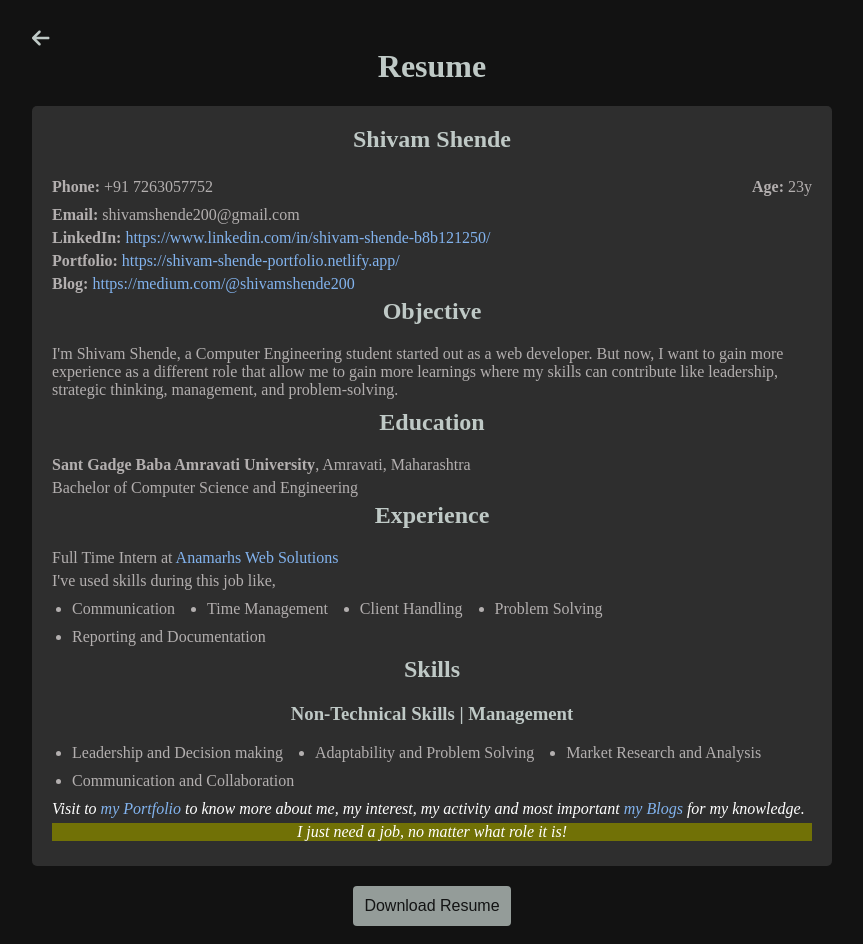
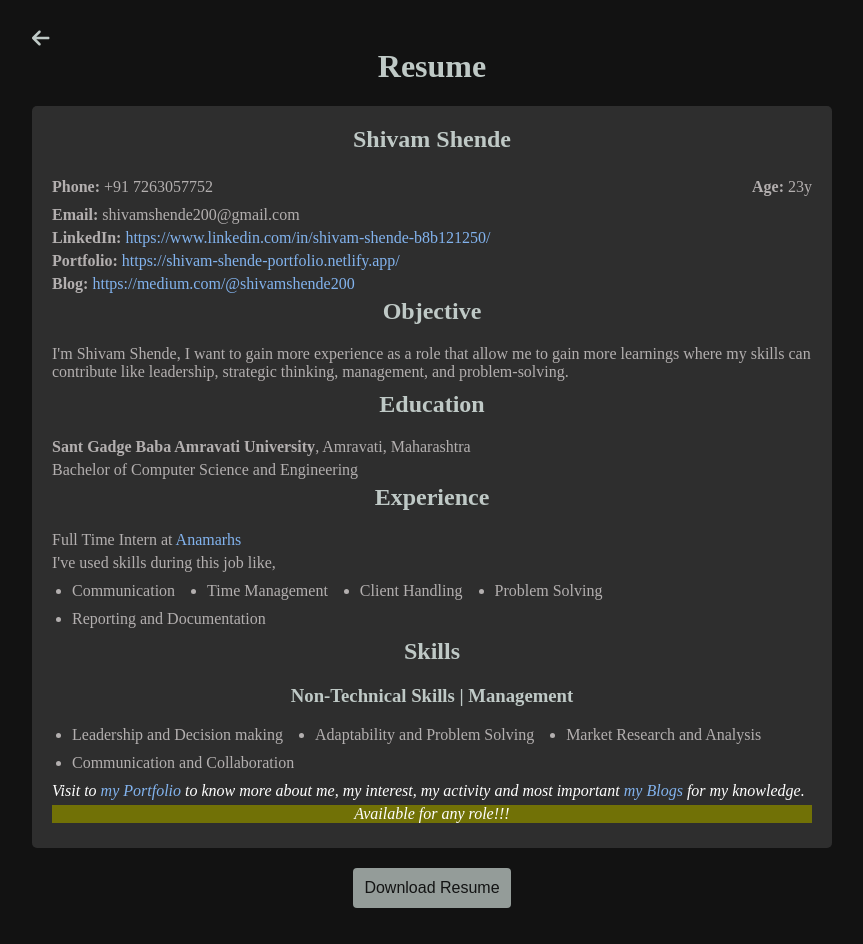
Before and after one commit to shivamshende/my-portfolilo, a React (Vite) app: page /resume in a window 1280 px wide. Shown: the whole page, without its empty margins (208-1071 px from the left). Built offline with nearby package versions, Linux system fonts and the light colour scheme.

Commit message:
update resume

```diff
--- a/src/components/Resume/Resume.jsx
+++ b/src/components/Resume/Resume.jsx
@@ -19,8 +19,6 @@ const Resume = () => {
                 <h1>Resume</h1>
                 <div ref={resumeRef} className="resume-content">
                     <h2>Shivam Shende</h2>
-                    {/* <p><strong>Phone:</strong> +91 7263057752</p>
-                    <p><strong>Age:</strong> 23y</p> */}
                     <div className="contact-row">
                         <p><strong>Phone:</strong> +91 7263057752</p>
                         <p><strong>Age:</strong> 23y</p>
@@ -33,7 +31,7 @@ const Resume = () => {
 
                     <div className='adjective'>
                         <h2>Objective</h2>
-                        <p>I'm Shivam Shende, a Computer Engineering student started out as a web developer. But now, I want to gain more experience as a different role that allow me to gain more learnings where my skills can contribute like leadership, strategic thinking, management, and problem-solving.</p>
+                        <p>I'm Shivam Shende, I want to gain more experience as a role that allow me to gain more learnings where my skills can contribute like leadership, strategic thinking, management, and problem-solving.</p>
                     </div>
 
                     <h2>Education</h2>
@@ -41,7 +39,7 @@ const Resume = () => {
                     <p>Bachelor of Computer Science and Engineering</p>
 
                     <h2>Experience</h2>
-                    <p>Full Time Intern at <a href="https://anamarhs.com/" target="_blank">Anamarhs Web Solutions</a></p>
+                    <p>Full Time Intern at <a href="https://anamarhs.com/" target="_blank">Anamarhs</a></p>
                     <p>I've used skills during this job like,
                     <ul className='horizontal-list'>
                         <li>Communication</li>
@@ -72,7 +70,7 @@ const Resume = () => {
 
                     <p><em>Visit to <a href="https://shivam-shende-portfolio.netlify.app/" target="_blank" rel="noopener noreferrer">my Portfolio</a> to know more about me, my interest, my activity and most important <a href="https://medium.com/@shivamshende200" target="_blank" rel="noopener noreferrer">my Blogs</a> for my knowledge.</em></p>
 
-                    <p className='info'><em>I just need a job, no matter what role it is!</em></p>
+                    <p className='info'><em>Available for any role!!!</em></p>
                 </div>
             </div>
             <button className='download-resume' onClick={handlePrint}>Download Resume</button>
```
